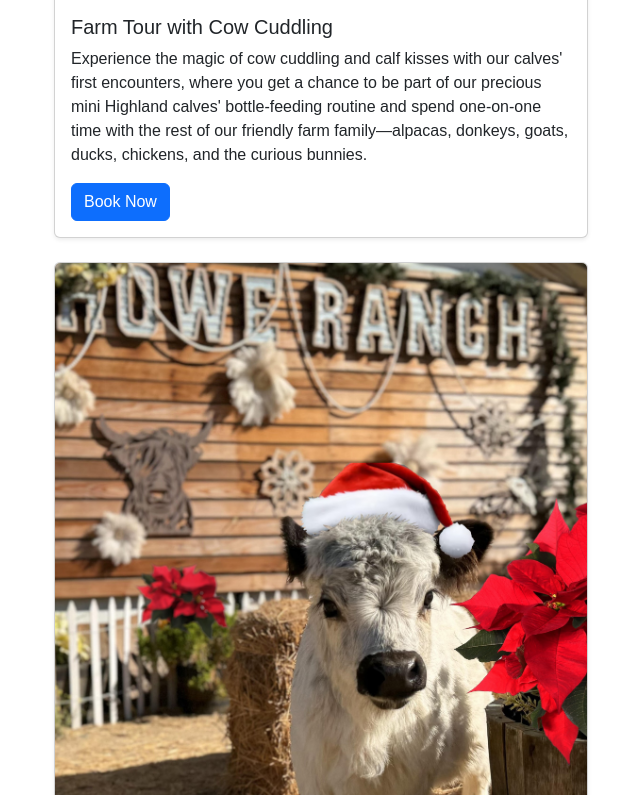
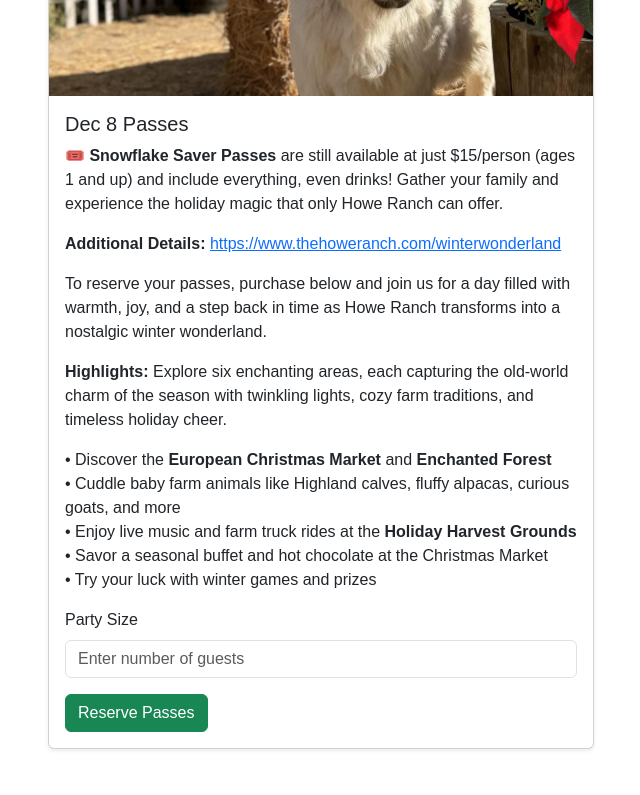
Before and after one commit to Spencer-Howe/EventSales, a Flask app: page / in a window 1280 px wide. Shown: the part 572-1367 px from the top of the page, without its empty margins (319-959 px from the left). Run offline with Flask 3, Linux system fonts and the light colour scheme; some libraries are stand-ins or nearby versions; some web fonts are replaced.

Commit message:
moved christmas banner up

```diff
--- a/eventapp/templates/home.html
+++ b/eventapp/templates/home.html
@@ -4,21 +4,6 @@
 
 {% block content %}
 
-    <div class="container my-5">
-        <div class="row">
-            <div class="col-md-6 mx-auto">
-                <div class="card shadow-sm mb-4">
-                    <img src="static/pic/zoo.jpg" class="card-img-top" alt="Mini Highland Calf Experience">
-                    <div class="card-body">
-                        <h5 class="card-title">Farm Tour with Cow Cuddling</h5>
-                        <p class="card-text">
-                            Experience the magic of cow cuddling and calf kisses with our calves' first encounters, where you get a chance to be part of our precious mini Highland calves' bottle-feeding routine and spend one-on-one time with the rest of our friendly farm family—alpacas, donkeys, goats, ducks, chickens, and the curious bunnies.
-                        </p>
-                        <a href="/select_tickets" class="btn btn-primary">Book Now</a>
-                    </div>
-                </div>
-            </div>
-        </div>
 
         <!-- Adding Christmas Party Selection -->
         <div class="row">
@@ -28,7 +13,23 @@
                     <div class="card-body">
                         <h5 class="card-title">Dec 8 Passes</h5>
                         <p class="card-text">
-                            Join us for a day filled with warmth, joy, and a step back in time as Howe Ranch transforms into a nostalgic winter wonderland. Explore six enchanting areas, each capturing the old-world charm of the season, where twinkling lights, cozy farm traditions, and timeless holiday cheer await. Explore the European Christmas Market and Enchanted Forest, delight in cuddling baby farm animals like Highland calves, fluffy alpacas, curious goats, and more. Enjoy live music and farm truck rides at the Holiday Harvest Grounds. Savor a seasonal buffet, sip on hot chocolate at the Christmas Market, and enjoy winter games with prizes.
+                            🎟️ <strong>Snowflake Saver Passes</strong> are still available at just $15/person (ages 1 and up) and include everything, even drinks! Gather your family and experience the holiday magic that only Howe Ranch can offer.
+                        </p>
+                        <p class="card-text">
+                            <strong>Additional Details:</strong> <a href="https://www.thehoweranch.com/winterwonderland">https://www.thehoweranch.com/winterwonderland</a>
+                        </p>
+                        <p class="card-text">
+                            To reserve your passes, purchase below and join us for a day filled with warmth, joy, and a step back in time as Howe Ranch transforms into a nostalgic winter wonderland.
+                        </p>
+                        <p class="card-text">
+                            <strong>Highlights:</strong> Explore six enchanting areas, each capturing the old-world charm of the season with twinkling lights, cozy farm traditions, and timeless holiday cheer.
+                        </p>
+                        <p class="card-text">
+                            • Discover the <strong>European Christmas Market</strong> and <strong>Enchanted Forest</strong><br>
+                            • Cuddle baby farm animals like Highland calves, fluffy alpacas, curious goats, and more<br>
+                            • Enjoy live music and farm truck rides at the <strong>Holiday Harvest Grounds</strong><br>
+                            • Savor a seasonal buffet and hot chocolate at the Christmas Market<br>
+                            • Try your luck with winter games and prizes
                         </p>
 
                         <!-- Hardcoded form to submit Christmas party booking details -->
@@ -49,6 +50,21 @@
             </div>
         </div>
 
+        <div class="container my-5">
+            <div class="row">
+                <div class="col-md-6 mx-auto">
+                    <div class="card shadow-sm mb-4">
+                        <img src="static/pic/zoo.jpg" class="card-img-top" alt="Mini Highland Calf Experience">
+                        <div class="card-body">
+                            <h5 class="card-title">Farm Tour with Cow Cuddling</h5>
+                            <p class="card-text">
+                                Experience the magic of cow cuddling and calf kisses with our calves' first encounters, where you get a chance to be part of our precious mini Highland calves' bottle-feeding routine and spend one-on-one time with the rest of our friendly farm family—alpacas, donkeys, goats, ducks, chickens, and the curious bunnies.
+                            </p>
+                            <a href="/select_tickets" class="btn btn-primary">Book Now</a>
+                        </div>
+                    </div>
+                </div>
+            </div>
         <script>
             document.getElementById('bookChristmasPartyBtn').addEventListener('click', function() {
                 // Get party size input value
```
